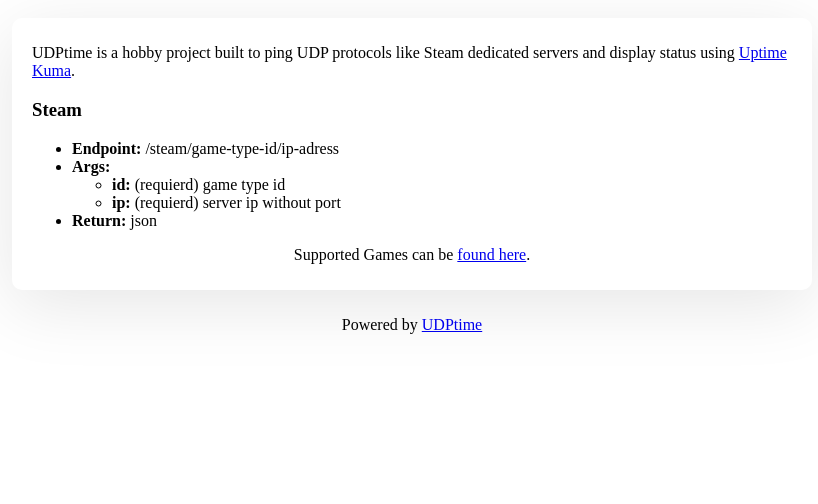
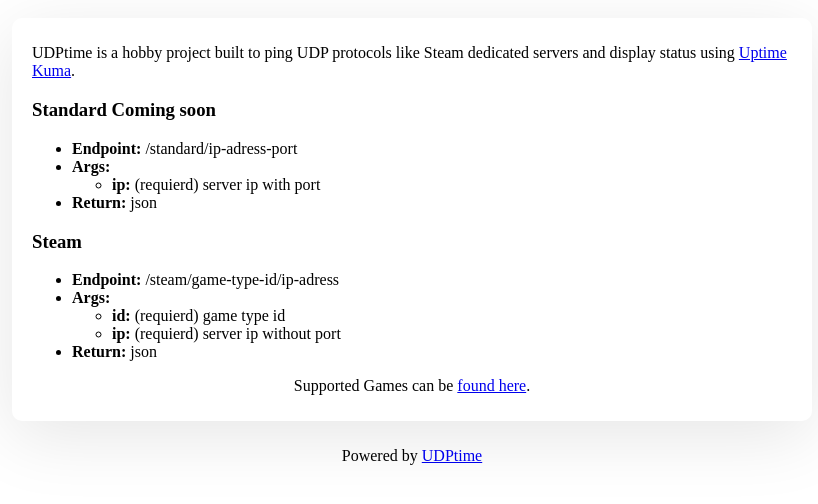
Before and after one commit to mattiasghodsian/udptime, a website: page index.html in a window 1280 px wide. Shown: the part 72-576 px from the top of the page, without its empty margins (228-1046 px from the left). Drawn offline with Linux system fonts and the light colour scheme.

Commit message:
added Standard endpoint description

```diff
--- a/index.html
+++ b/index.html
@@ -36,6 +36,17 @@
             <p>
                 UDPtime is a hobby project built to ping UDP protocols like Steam dedicated servers and display status using <a href="https://github.com/louislam/uptime-kuma" target="_new">Uptime Kuma</a>.
             </p>
+            <h3>Standard <b>Coming soon</b></h3>
+            <ul>
+                <li><strong>Endpoint:</strong> /standard/ip-adress-port</li>
+                <li>
+                    <strong>Args:</strong>
+                    <ul>
+                        <li><strong>ip:</strong> (requierd) server ip with port</li>
+                    </ul>
+                </li>
+                <li><strong>Return:</strong> json</li>
+            </ul>
             <h3>Steam</h3>
             <ul>
                 <li><strong>Endpoint:</strong> /steam/game-type-id/ip-adress</li>
```
